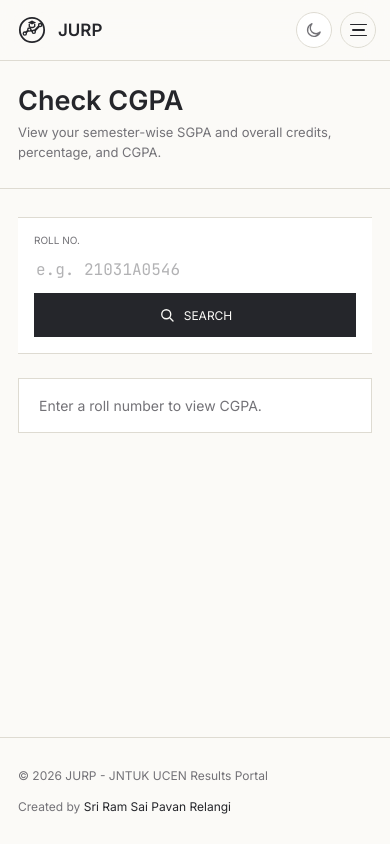
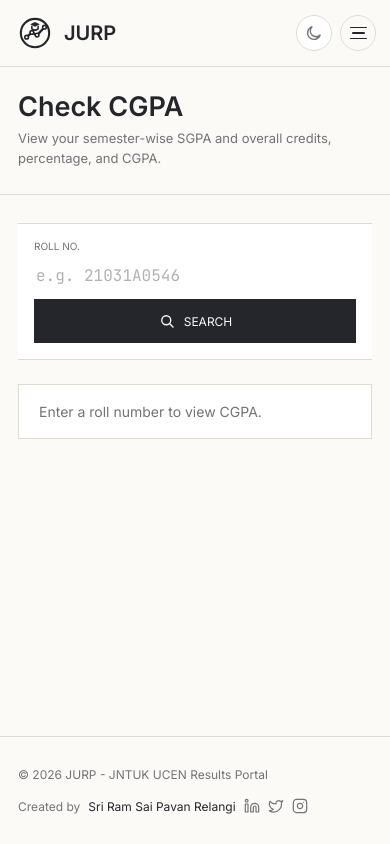
Before and after one commit to rsrsp21/JURP-JNTUNCollegeResultsApp, a Next.js app in the folder apps/public/: page /cgpa in a window 390 px wide. Built offline with nearby package versions, Linux system fonts and the light colour scheme.

Commit message:
Increase navbar logo size and add footer social icons

```diff
--- a/apps/public/app/globals.css
+++ b/apps/public/app/globals.css
@@ -137,16 +137,16 @@ table {
 
 .brand-mark {
   display: grid;
-  width: 42px;
-  height: 42px;
+  width: 48px;
+  height: 48px;
   flex: 0 0 auto;
   place-items: center;
 }
 
 .brand-logo {
   display: block;
-  width: 42px;
-  height: 42px;
+  width: 48px;
+  height: 48px;
 }
 
 .brand-logo-dark {
@@ -168,7 +168,7 @@ table {
 
 .brand-title {
   font-family: var(--font-serif);
-  font-size: 20px;
+  font-size: 24px;
   font-weight: 600;
   line-height: 1;
 }
@@ -403,6 +403,34 @@ table {
 
 .site-footer span {
   color: var(--ink);
+}
+
+.footer-creator {
+  display: flex;
+  align-items: center;
+  gap: 12px;
+  justify-content: flex-end;
+}
+
+.footer-socials {
+  display: flex;
+  align-items: center;
+  gap: 8px;
+}
+
+.footer-socials a {
+  display: inline-flex;
+  color: var(--muted);
+  transition: color 0.15s;
+}
+
+.footer-socials a:hover {
+  color: var(--ink);
+}
+
+.footer-socials .ui-icon {
+  width: 16px;
+  height: 16px;
 }
 
 .footer-end {
@@ -2449,6 +2477,12 @@ section > .page-container > .download-row {
     text-align: left;
   }
 
+  .footer-creator {
+    justify-content: flex-start;
+    flex-wrap: wrap;
+    gap: 8px;
+  }
+
   .feature-grid,
   .stat-grid,
   .meta-grid,
@@ -2506,12 +2540,12 @@ section > .page-container > .download-row {
 
   .brand-mark,
   .brand-logo {
-    width: 36px;
-    height: 36px;
+    width: 42px;
+    height: 42px;
   }
 
   .brand-title {
-    font-size: 17px;
+    font-size: 20px;
   }
 
   .brand-subtitle {
--- a/apps/public/components/AppShell.jsx
+++ b/apps/public/components/AppShell.jsx
@@ -244,8 +244,19 @@ export default function AppShell({ children }) {
       >
         <div className="site-footer-inner">
           <div>© 2026 JURP - JNTUK UCEN Results Portal</div>
-          <div>
+          <div className="footer-creator">
             Created by <span>Sri Ram Sai Pavan Relangi</span>
+            <div className="footer-socials">
+              <a href="#" target="_blank" rel="noreferrer" aria-label="LinkedIn">
+                <UiIcon name="linkedin" />
+              </a>
+              <a href="#" target="_blank" rel="noreferrer" aria-label="Twitter">
+                <UiIcon name="twitter" />
+              </a>
+              <a href="#" target="_blank" rel="noreferrer" aria-label="Instagram">
+                <UiIcon name="instagram" />
+              </a>
+            </div>
           </div>
         </div>
       </motion.footer>
--- a/apps/public/components/UiIcon.jsx
+++ b/apps/public/components/UiIcon.jsx
@@ -162,6 +162,26 @@ function iconPath(name) {
           <path d="M10 20a2 2 0 0 0 4 0" />
         </>
       );
+    case 'linkedin':
+      return (
+        <>
+          <path d="M16 8a6 6 0 0 1 6 6v7h-4v-7a2 2 0 0 0-2-2 2 2 0 0 0-2 2v7h-4v-7a6 6 0 0 1 6-6z" />
+          <rect width="4" height="12" x="2" y="9" />
+          <circle cx="4" cy="4" r="2" />
+        </>
+      );
+    case 'twitter':
+      return (
+        <path d="M22 4s-.7 2.1-2 3.4c1.6 10-9.4 17.3-18 11.6 2.2.1 4.4-.6 6-2C3 15.5.5 9.6 3 5c2.2 2.6 5.6 4.1 9 4-.9-4.2 4-6.6 7-3.8 1.1 0 3-1.2 3-1.2z" />
+      );
+    case 'instagram':
+      return (
+        <>
+          <rect width="20" height="20" x="2" y="2" rx="5" ry="5" />
+          <path d="M16 11.37A4 4 0 1 1 12.63 8 4 4 0 0 1 16 11.37z" />
+          <line x1="17.5" x2="17.51" y1="6.5" y2="6.5" />
+        </>
+      );
     default:
       return <circle cx="12" cy="12" r="8" />;
   }
```
